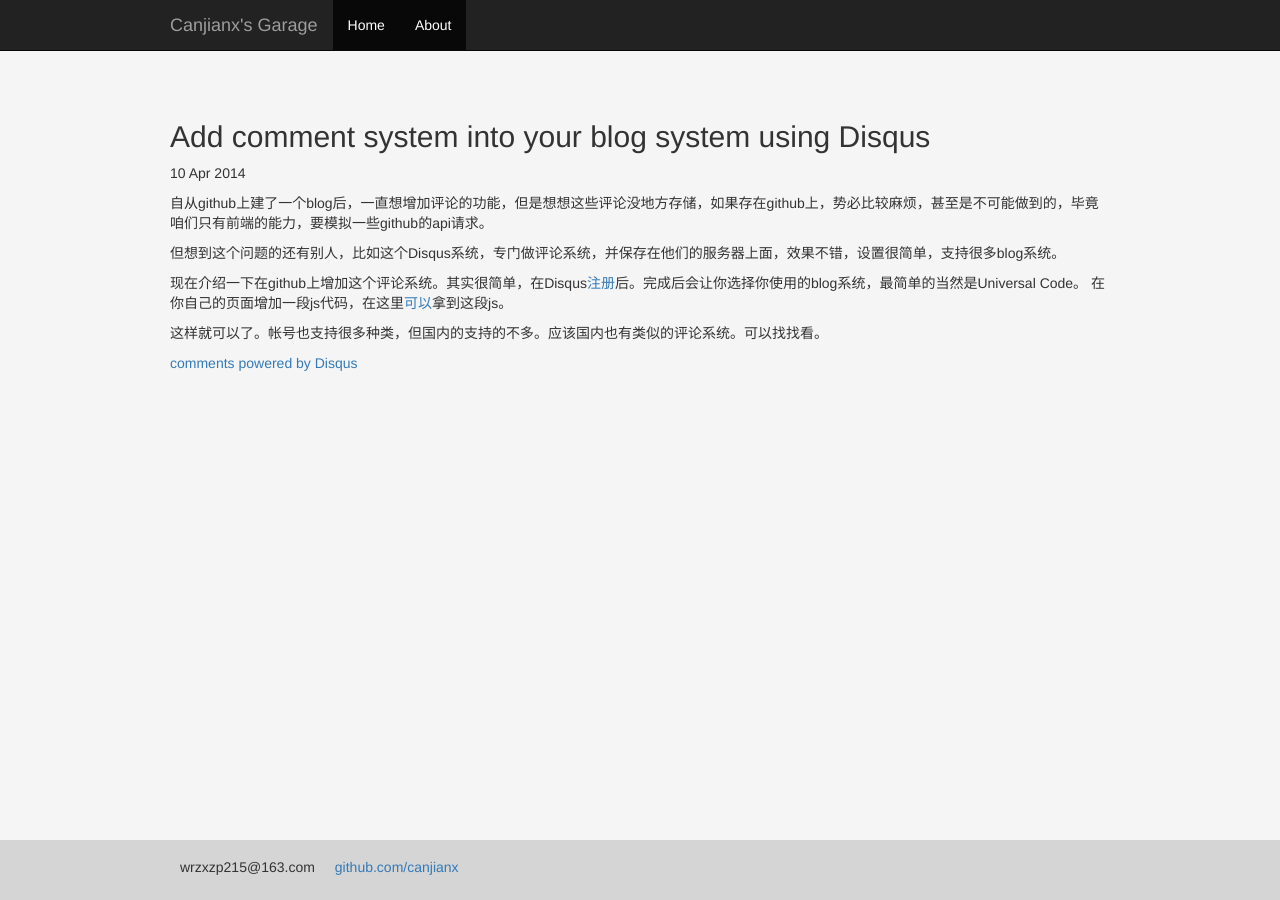
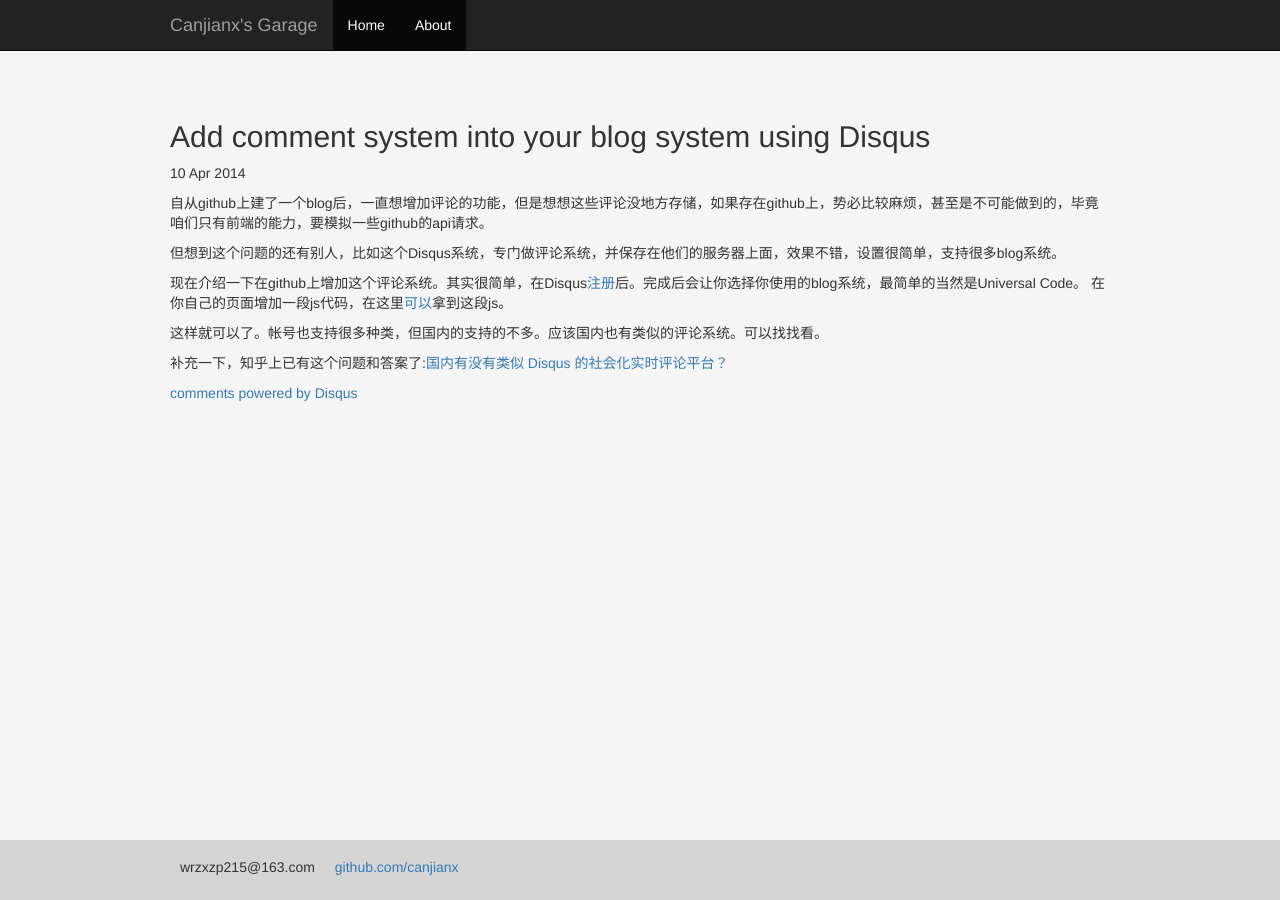
Before and after one commit to canjianx/canjianx.github.io, a Jekyll site: the page built from _posts/2014-04-10-Commemts_System.md, in a window 1280 px wide. Built offline with Jekyll 4.4.1, drawn with Linux system fonts in a browser that asks for light colours; nearby versions of some CDN libraries; comment, search, counter and statistics services are not loaded.

Commit message:
update the comments system post

```diff
--- a/_posts/2014-04-10-Commemts_System.md
+++ b/_posts/2014-04-10-Commemts_System.md
@@ -13,3 +13,5 @@ excerpt: "Disqus 评论管理系统"
 现在介绍一下在github上增加这个评论系统。其实很简单，在Disqus[注册](https://disqus.com/admin/signup/?utm_source=New-Site)后。完成后会让你选择你使用的blog系统，最简单的当然是Universal Code。 在你自己的页面增加一段js代码，在这里[可以](http://testcanjianx.disqus.com/admin/settings/universalcode/)拿到这段js。
 
 这样就可以了。帐号也支持很多种类，但国内的支持的不多。应该国内也有类似的评论系统。可以找找看。
+
+补充一下，知乎上已有这个问题和答案了:[国内有没有类似 Disqus 的社会化实时评论平台？](http://www.zhihu.com/question/19736680)
```
